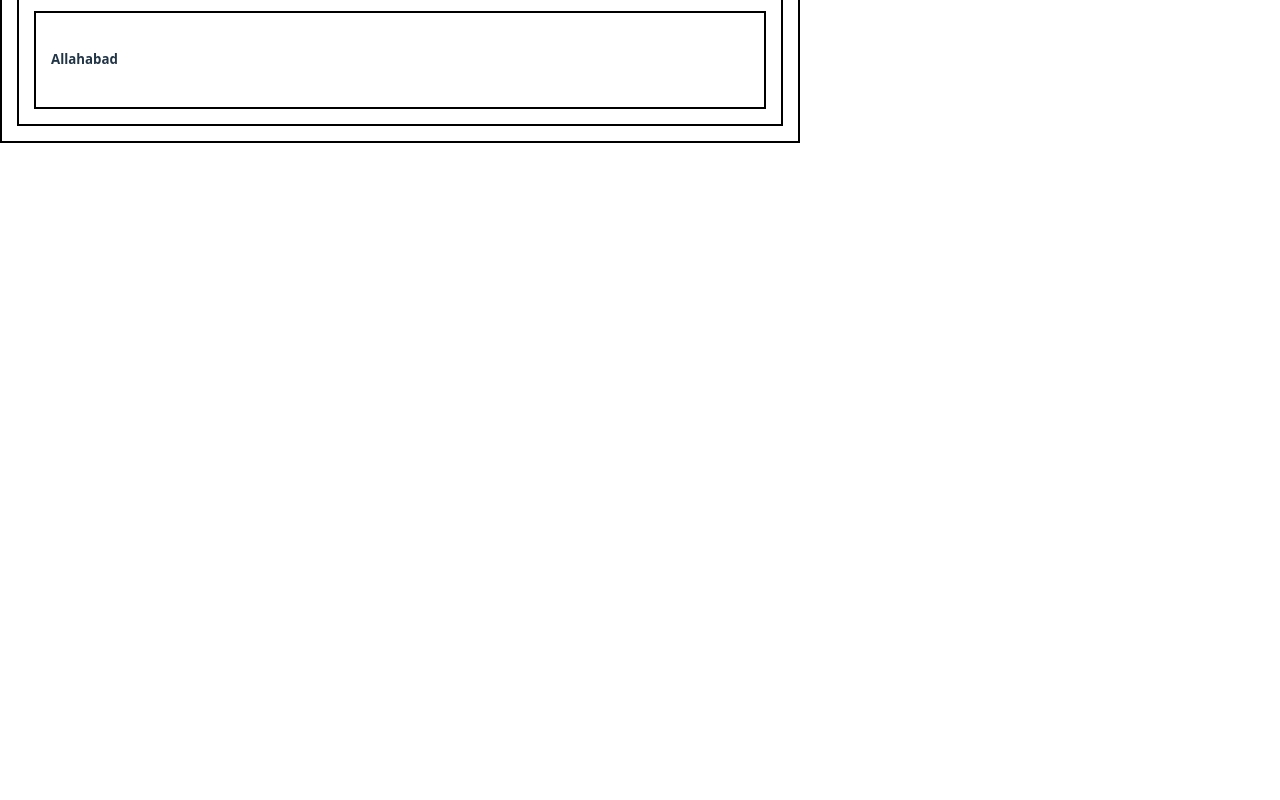
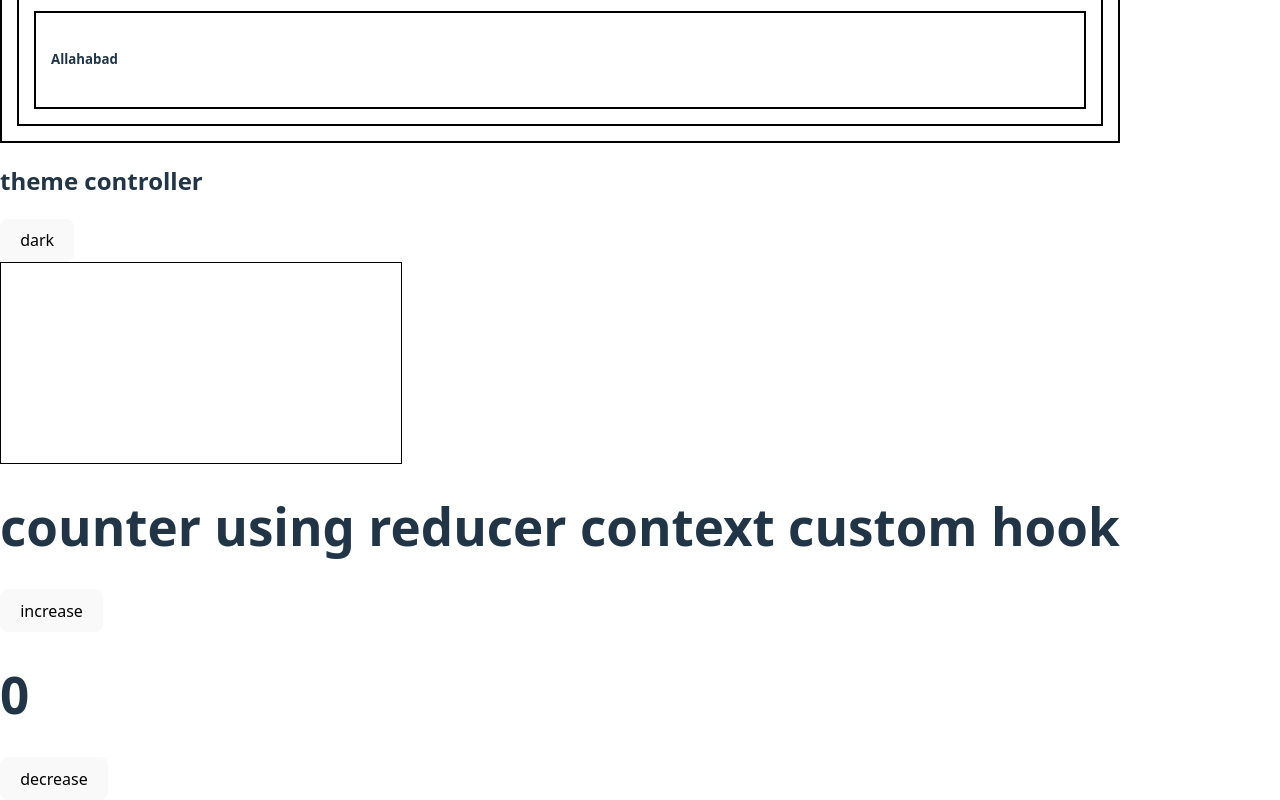
Before and after one commit to Ashish-sin-gh/advance-JS-chai-aur-code, a React (Vite) app in the folder React/practice1/: page / in a window 1280 px wide. Shown: the part 2025-2825 px from the top of the page. Before the commit the page ends 2168 px from the top, so only its background shows below. Built offline with nearby package versions, Linux system fonts and the light colour scheme.

Commit message:
ContextAPI and custom hooks added

```diff
--- /dev/null
+++ b/React/practice1/components/ContextEx2/ThemeContext.jsx
@@ -0,0 +1,5 @@
+import { createContext } from "react";
+
+const ThemeContext = createContext("dark");
+
+export default ThemeContext;
--- /dev/null
+++ b/React/practice1/components/ContextEx2/ThemeToggler.jsx
@@ -0,0 +1,26 @@
+import { useContext, useState } from "react";
+import ToggleViewer from "./ToggleViewer";
+import ThemeContext from "./ThemeContext";
+
+function ThemeToggler() {
+  const [mode, setMode] = useState("light");
+  // const themeContext = useContext(ThemeContext);
+
+  function toggleTheme() {
+    return mode === "light" ? setMode("dark") : setMode("light");
+  }
+
+  return (
+    <>
+      <ThemeContext.Provider value={mode}>
+        <h2>theme controller</h2>
+        <button onClick={toggleTheme}>
+          {mode === "light" ? "dark" : "light"}
+        </button>
+        <ToggleViewer></ToggleViewer>
+      </ThemeContext.Provider>
+    </>
+  );
+}
+
+export default ThemeToggler;
--- /dev/null
+++ b/React/practice1/components/ContextEx2/ToggleViewer.jsx
@@ -0,0 +1,20 @@
+import { useContext } from "react";
+import ThemeContext from "./ThemeContext";
+
+function ToggleViewer() {
+  const theme = useContext(ThemeContext);
+  return (
+    <>
+      <div
+        style={{
+          height: "200px",
+          width: "400px",
+          border: "1px black solid",
+          backgroundColor: theme === "dark" ? "black" : "white",
+        }}
+      ></div>
+    </>
+  );
+}
+
+export default ToggleViewer;
--- /dev/null
+++ b/React/practice1/components/reducer-context-customHook-together/ButtonCounter.jsx
@@ -0,0 +1,13 @@
+import UseCounter from "./hook/UseCounter";
+
+function ButtonCounter({ dispatch, children }) {
+  const counter = UseCounter();
+  console.log(counter);
+  return (
+    <button type="button" onClick={dispatch}>
+      {children}
+    </button>
+  );
+}
+
+export default ButtonCounter;
--- /dev/null
+++ b/React/practice1/components/reducer-context-customHook-together/DisplayCounter.jsx
@@ -0,0 +1,8 @@
+import UseCounter from "./hook/UseCounter";
+
+function DisplayCounter() {
+  const counter = UseCounter();
+  return <h1>{counter}</h1>;
+}
+
+export default DisplayCounter;
--- /dev/null
+++ b/React/practice1/components/reducer-context-customHook-together/Heading.jsx
@@ -0,0 +1,25 @@
+// import { useReducer } from "react";
+import ButtonCounter from "./ButtonCounter";
+import DisplayCounter from "./DisplayCounter";
+import UseDispatch from "./hook/UseDispatch";
+
+function Heading() {
+  const dispatch = UseDispatch();
+  return (
+    <>
+      <h1>counter using reducer context custom hook</h1>
+
+      <ButtonCounter dispatch={() => dispatch({ type: "INC", payload: 1 })}>
+        increase
+      </ButtonCounter>
+
+      <DisplayCounter></DisplayCounter>
+
+      <ButtonCounter dispatch={() => dispatch({ type: "DEC", payload: 1 })}>
+        decrease
+      </ButtonCounter>
+    </>
+  );
+}
+
+export default Heading;
--- /dev/null
+++ b/React/practice1/components/reducer-context-customHook-together/ParentRCCH.jsx
@@ -0,0 +1,30 @@
+import { useReducer } from "react";
+import Heading from "./Heading";
+import CounterContext from "./context/CounterContext";
+import DispatchContext from "./context/DispatchContext";
+
+function counterReducer(counter, action) {
+  switch (action.type) {
+    case "INC":
+      return counter + action.payload;
+    case "DEC":
+      return counter - action.payload;
+    default:
+      return counter;
+  }
+}
+
+function ParentRCCH() {
+  const [counter, dispatch] = useReducer(counterReducer, 0);
+  return (
+    <>
+      <CounterContext.Provider value={counter}>
+        <DispatchContext.Provider value={dispatch}>
+          <Heading></Heading>
+        </DispatchContext.Provider>
+      </CounterContext.Provider>
+    </>
+  );
+}
+
+export default ParentRCCH;
--- /dev/null
+++ b/React/practice1/components/reducer-context-customHook-together/context/CounterContext.jsx
@@ -0,0 +1,5 @@
+import { createContext } from "react";
+
+const CounterContext = createContext(0);
+
+export default CounterContext;
--- /dev/null
+++ b/React/practice1/components/reducer-context-customHook-together/context/DispatchContext.jsx
@@ -0,0 +1,5 @@
+import { createContext } from "react";
+
+const DispatchContext = createContext(null);
+
+export default DispatchContext;
--- /dev/null
+++ b/React/practice1/components/reducer-context-customHook-together/hook/UseCounter.jsx
@@ -0,0 +1,8 @@
+import { useContext } from "react";
+import CounterContext from "../context/CounterContext";
+
+function UseCounter() {
+  return useContext(CounterContext);
+}
+
+export default UseCounter;
--- /dev/null
+++ b/React/practice1/components/reducer-context-customHook-together/hook/UseDispatch.jsx
@@ -0,0 +1,8 @@
+import { useContext } from "react";
+import DispatchContext from "../context/DispatchContext";
+
+function UseDispatch() {
+  return useContext(DispatchContext);
+}
+
+export default UseDispatch;
--- a/React/practice1/src/App.jsx
+++ b/React/practice1/src/App.jsx
@@ -1,5 +1,7 @@
+import { useContext } from "react";
 import Chat from "../components/Chat";
 import Child from "../components/Child";
+import ThemeButton from "../components/ContextEx2/ThemeToggler";
 import ContextEx from "../components/ContextExample/ContextEx";
 import CounterUR from "../components/counterUsingUseReducer/CounterUR";
 import ParentCrudReducer from "../components/CRUD todo with reducer/ParentCrudReducer";
@@ -16,6 +18,8 @@ import PlayButton from "../components/PlayButton";
 import StateUpdate from "../components/StateUpdate";
 import Thumbnail from "../components/ThumbNail";
 import UpdatingObjectsInState from "../components/UpdatingObjectsInState";
+// import ThemeContext from "../components/ContextEx2/ThemeContext";
+import ParentRCCH from "../components/reducer-context-customHook-together/ParentRCCH";
 
 function App() {
   const arr = [
@@ -66,6 +70,10 @@ function App() {
       <br></br>
       <CounterUR></CounterUR>
       <ContextEx></ContextEx>
+
+      <ThemeButton></ThemeButton>
+
+      <ParentRCCH></ParentRCCH>
     </>
   );
 }
```
Also changed, not shown: 1 other file (tests, documents, lock files or other folders).
